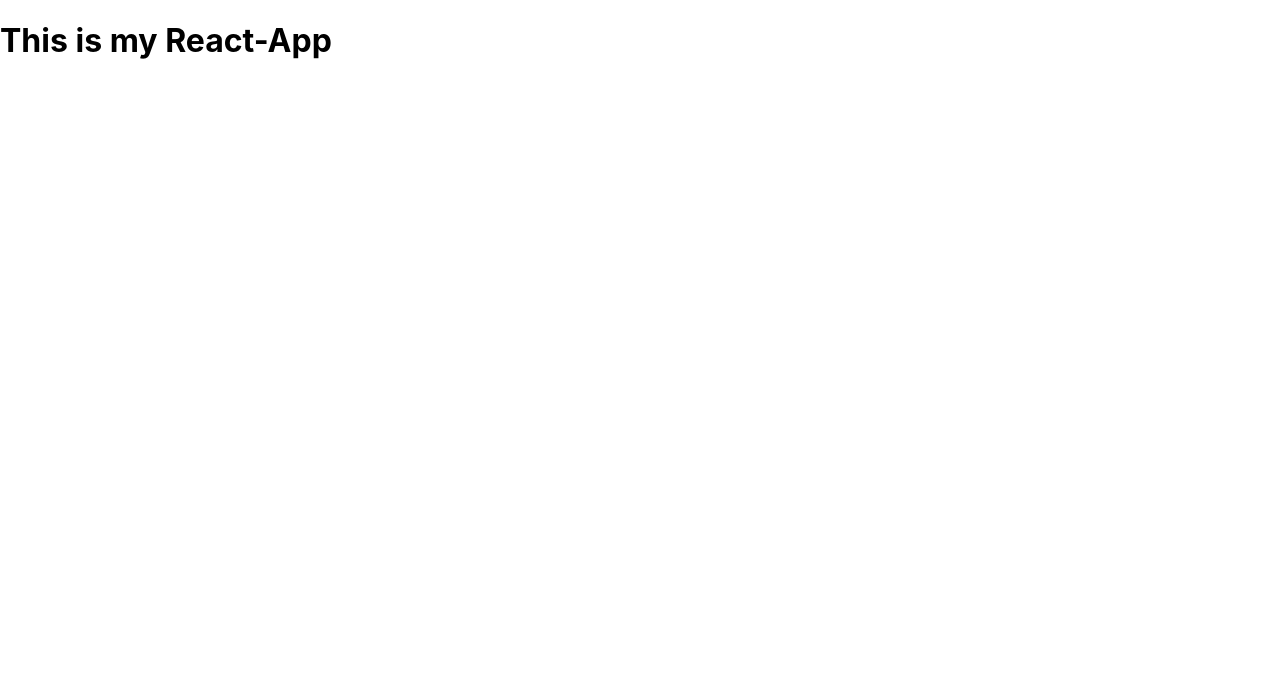
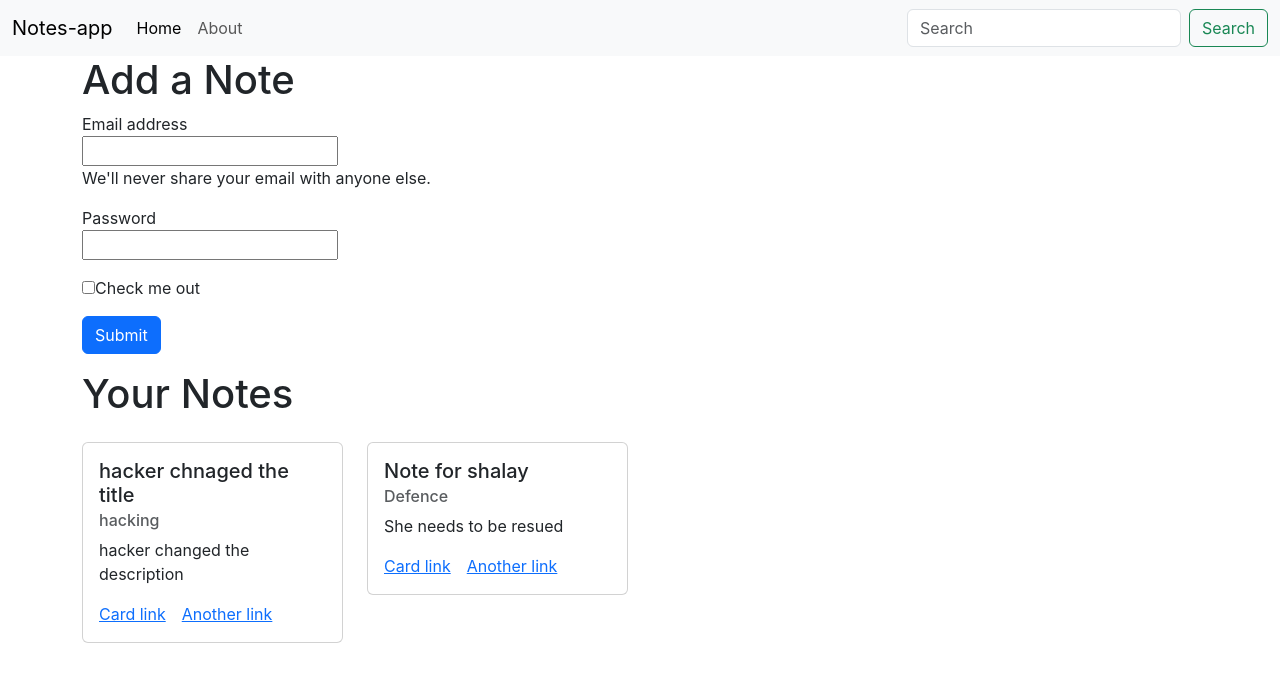
Before and after one commit to CS-parth/Notes-app, a React (Create React App) app: page / in a window 1280 px wide. Shown: the top 682 px of the page. Built offline with nearby package versions, Linux system fonts and the light colour scheme.

Commit message:
Added Notes display

```diff
--- a/package.json
+++ b/package.json
@@ -8,6 +8,7 @@
     "@testing-library/user-event": "^13.5.0",
     "react": "^18.2.0",
     "react-dom": "^18.2.0",
+    "react-router-dom": "^6.15.0",
     "react-scripts": "5.0.1",
     "web-vitals": "^2.1.4"
   },
--- a/public/index.html
+++ b/public/index.html
@@ -24,7 +24,9 @@
       work correctly both with client-side routing and a non-root public URL.
       Learn how to configure a non-root public URL by running `npm run build`.
     -->
-    <title>React App</title>
+    <title>Notes-app</title>
+    <!-- Bootstap CSS Added -->
+    <link href="https://cdn.jsdelivr.net/npm/bootstrap@5.3.1/dist/css/bootstrap.min.css" rel="stylesheet" integrity="sha384-4bw+/aepP/YC94hEpVNVgiZdgIC5+VKNBQNGCHeKRQN+PtmoHDEXuppvnDJzQIu9" crossorigin="anonymous">
   </head>
   <body>
     <noscript>You need to enable JavaScript to run this app.</noscript>
@@ -39,5 +41,7 @@
       To begin the development, run `npm start` or `yarn start`.
       To create a production bundle, use `npm run build` or `yarn build`.
     -->
+    <!-- Bootstrap JS script -->
+    <script src="https://cdn.jsdelivr.net/npm/bootstrap@5.3.1/dist/js/bootstrap.bundle.min.js" integrity="sha384-HwwvtgBNo3bZJJLYd8oVXjrBZt8cqVSpeBNS5n7C8IVInixGAoxmnlMuBnhbgrkm" crossorigin="anonymous"></script>
   </body>
 </html>
--- a/src/App.js
+++ b/src/App.js
@@ -1,10 +1,30 @@
 import './App.css';
+
+import {
+  BrowserRouter as Router,
+  Routes,
+  Route
+} from "react-router-dom";
+import Navbar from './components/Navbar';
+import { Home } from './components/Home';
+import { About } from './components/About';
+import NoteState from './context/notes/NoteState';
 
 function App() {
   return (
-    <div>
-        <h1>This is my React-App</h1>
-    </div>
+    <>
+      <NoteState>
+        <Router>
+        <Navbar/>
+        <div className='container'>
+          <Routes>
+          <Route path="/" element={<Home />} />
+          <Route path="/about" element={<About />} />
+          </Routes>
+        </div>
+        </Router>
+      </NoteState>
+    </>
   );
 }
 
--- /dev/null
+++ b/src/components/About.js
@@ -0,0 +1,14 @@
+import React, { useEffect } from "react";
+import { useContext } from "react";
+import noteContext from "../context/notes/NoteContext";
+
+export const About = ()=>{
+
+
+    return(
+            // a is an object containing the satae and the state chaning function which can be seen as a class -->
+            <div>
+                This is About Page {  } and in class { }
+            </div>
+    )
+}
--- /dev/null
+++ b/src/components/Home.js
@@ -0,0 +1,30 @@
+import React, { useContext } from "react";
+import noteContext from "../context/notes/NoteContext";
+import Notes from "./Notes";
+
+export const Home = () => {
+
+
+    return (
+        <div>
+            <h1>Add a Note</h1>
+            <htmlForm>
+                <div className="mb-3">
+                    <label htmlFor="exampleInputEmail1" className="htmlForm-label d-block">Email address</label>
+                    <input type="email" className="htmlForm-control" id="exampleInputEmail1" aria-describedby="emailHelp" />
+                    <div id="emailHelp" className="htmlForm-text">We'll never share your email with anyone else.</div>
+                </div>
+                <div className="mb-3">
+                    <label htmlFor="exampleInputPassword1" className="htmlForm-label d-block">Password</label>
+                    <input type="password" className="htmlForm-control" id="exampleInputPassword1" />
+                </div>
+                <div className="mb-3 htmlForm-check">
+                    <input type="checkbox" className="htmlForm-check-input" id="exampleCheck1" />
+                    <label className="htmlForm-check-label" htmlFor="exampleCheck1">Check me out</label>
+                </div>
+                <button type="submit" className="btn btn-primary">Submit</button>
+            </htmlForm>
+            <Notes/>
+        </div>
+    )
+}
--- /dev/null
+++ b/src/components/Navbar.js
@@ -0,0 +1,44 @@
+import React, { useEffect } from 'react';
+import { Link, useLocation } from 'react-router-dom';
+
+
+const Navbar = () => {
+  let location = useLocation();
+
+  useEffect(()=>{
+      console.log(location);
+
+      return ()=>{
+          console.clear();
+      }
+  },[location])
+
+  return (
+    <>
+        <nav className="navbar navbar-expand-lg bg-body-tertiary">
+        <div className="container-fluid">
+          <Link className="navbar-brand" to="/">Notes-app</Link>
+          <button className="navbar-toggler" type="button" data-bs-toggle="collapse" data-bs-target="#navbarTogglerDemo02" aria-controls="navbarTogglerDemo02" aria-expanded="false" aria-label="Toggle navigation">
+            <span className="navbar-toggler-icon"></span>
+          </button>
+          <div className="collapse navbar-collapse" id="navbarTogglerDemo02">
+            <ul className="navbar-nav me-auto mb-2 mb-lg-0">
+              <li className="nav-item">
+                <Link className={`nav-link ${location.pathname === "/" ? "active" : ""}`} aria-current="page" to="/">Home</Link>
+              </li>
+              <li className="nav-item">
+                <Link className={`nav-link ${location.pathname === "/about" ? "active" : ""}`} to="/about">About</Link>
+              </li>
+            </ul>
+            <form className="d-flex" role="search">
+              <input className="form-control me-2" type="search" placeholder="Search" aria-label="Search" />
+              <button className="btn btn-outline-success" type="submit">Search</button>
+            </form>
+          </div>
+        </div>
+      </nav>
+    </>
+  );
+}
+
+export default Navbar;
--- /dev/null
+++ b/src/components/Noteitem.js
@@ -0,0 +1,19 @@
+import React from 'react'
+
+const Noteitem = (props) => {
+    return (
+        <div className='col-md-3'>
+            <div class="card my-3">
+                <div class="card-body">
+                    <h5 class="card-title">{props.note.title}</h5>
+                    <h6 class="card-subtitle mb-2 text-body-secondary">{props.note.tag}</h6>
+                    <p class="card-text">{props.note.description}</p>
+                    <a href="#" class="card-link">Card link</a>
+                    <a href="#" class="card-link">Another link</a>
+                </div>
+            </div>
+        </div>
+    )
+}
+
+export default Noteitem
--- /dev/null
+++ b/src/components/Notes.js
@@ -0,0 +1,20 @@
+import {React, useContext} from 'react'
+import noteContext from '../context/notes/NoteContext';
+import Noteitem from './Noteitem';
+
+const Notes = () => {
+    const context = useContext(noteContext);
+    const {notes,setNotes} = context;
+
+    return (
+        <div className="row my-3">
+            <h1>Your Notes</h1>
+            {notes.map((note) => {
+                console.log(note);
+                return <Noteitem note={note}/>;
+            })}
+        </div>
+    )
+}
+
+export default Notes
--- /dev/null
+++ b/src/context/notes/NoteContext.js
@@ -0,0 +1,5 @@
+import { createContext } from "react";
+
+const noteContext = createContext();
+
+export default noteContext;
--- /dev/null
+++ b/src/context/notes/NoteState.js
@@ -0,0 +1,37 @@
+import React, { useState } from "react";
+
+import NoteContext from "./NoteContext";
+
+const NoteState = (props)=>{
+
+     const notesInitial = [
+        {
+          "_id": "64d7c0b6467d9f82f167d076",
+          "user": "64d7bd9d467d9f82f167d071",
+          "title": "hacker chnaged the title",
+          "description": "hacker changed the description",
+          "tag": "hacking",
+          "date": "2023-08-12T17:26:14.673Z",
+          "__v": 0
+        },
+        {
+          "_id": "64db0f18bb2006cc1973f84c",
+          "user": "64d7bd9d467d9f82f167d071",
+          "title": "Note for shalay",
+          "description": "She needs to be resued",
+          "tag": "Defence",
+          "date": "2023-08-15T05:37:28.156Z",
+          "__v": 0
+        }
+      ]
+
+      const [notes,setNotes] = useState(notesInitial);
+    return (
+        <NoteContext.Provider value = {{notes}}>
+            {props.children}
+        </NoteContext.Provider>
+    )
+}
+
+
+export default NoteState;
--- a/src/index.js
+++ b/src/index.js
@@ -5,9 +5,9 @@ import App from './App';
 
 const root = ReactDOM.createRoot(document.getElementById('root'));
 root.render(
-  <React.StrictMode>
+  // <React.StrictMode>
     <App />
-  </React.StrictMode>
+  // </React.StrictMode>
 );
 
 // If you want to start measuring performance in your app, pass a function
```
Also changed, not shown: 1 other file (tests, documents, lock files or other folders).
